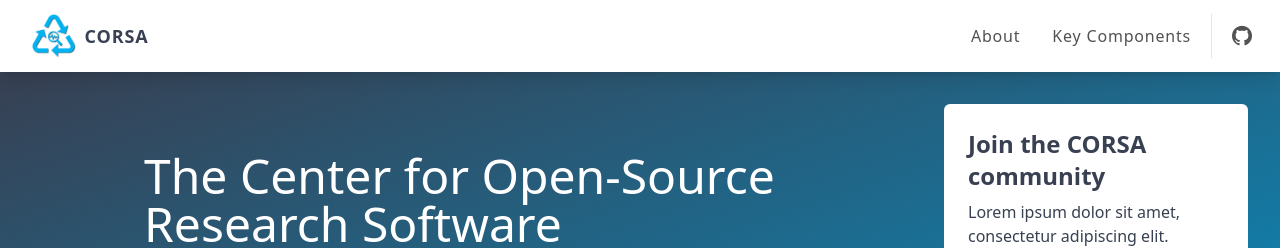
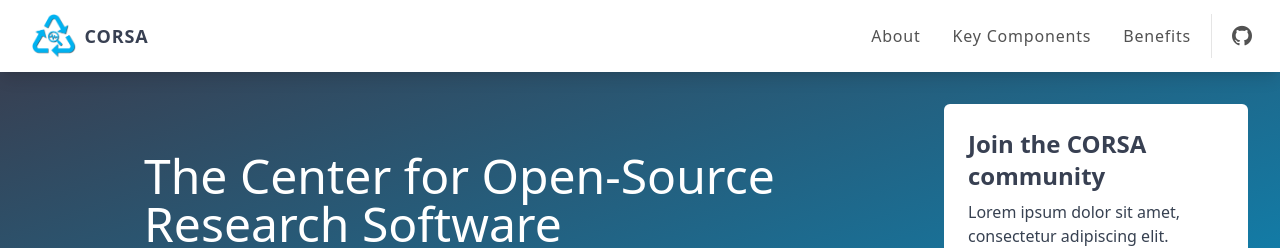
Before and after one commit to jtomeck/corsa, a Jekyll site: the page built from docs/index.html, in a window 1280 px wide. Shown: the top 248 px of the page. Built offline with Jekyll 4.4.1, drawn with Linux system fonts in a browser that asks for light colours; nearby versions of some CDN libraries.

Commit message:
Nav link for benefits

```diff
--- a/docs/_layouts/default.html
+++ b/docs/_layouts/default.html
@@ -60,6 +60,9 @@
                     <li>
                         <a href="#key-components" class="btn btn-ghost">Key Components</a>
                     </li>
+                    <li>
+                        <a href="#benefits" class="btn btn-ghost">Benefits</a>
+                    </li>
                     <li class="pl-2 border-l border-neutral-200">
                         <a href="https://github.com/corsa-center" class="btn btn-ghost btn-icon btn-lg" target="_blank">
                             <i class="ri-github-fill"></i>
```
